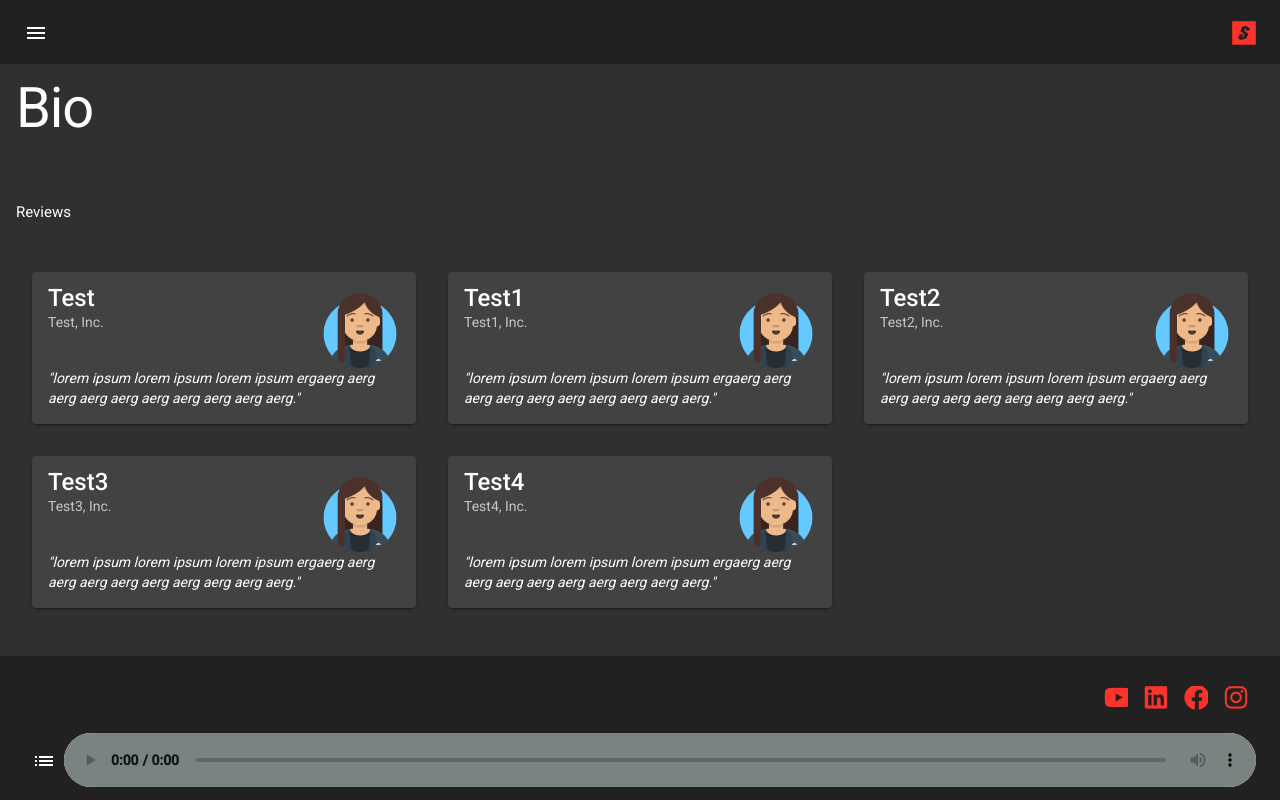
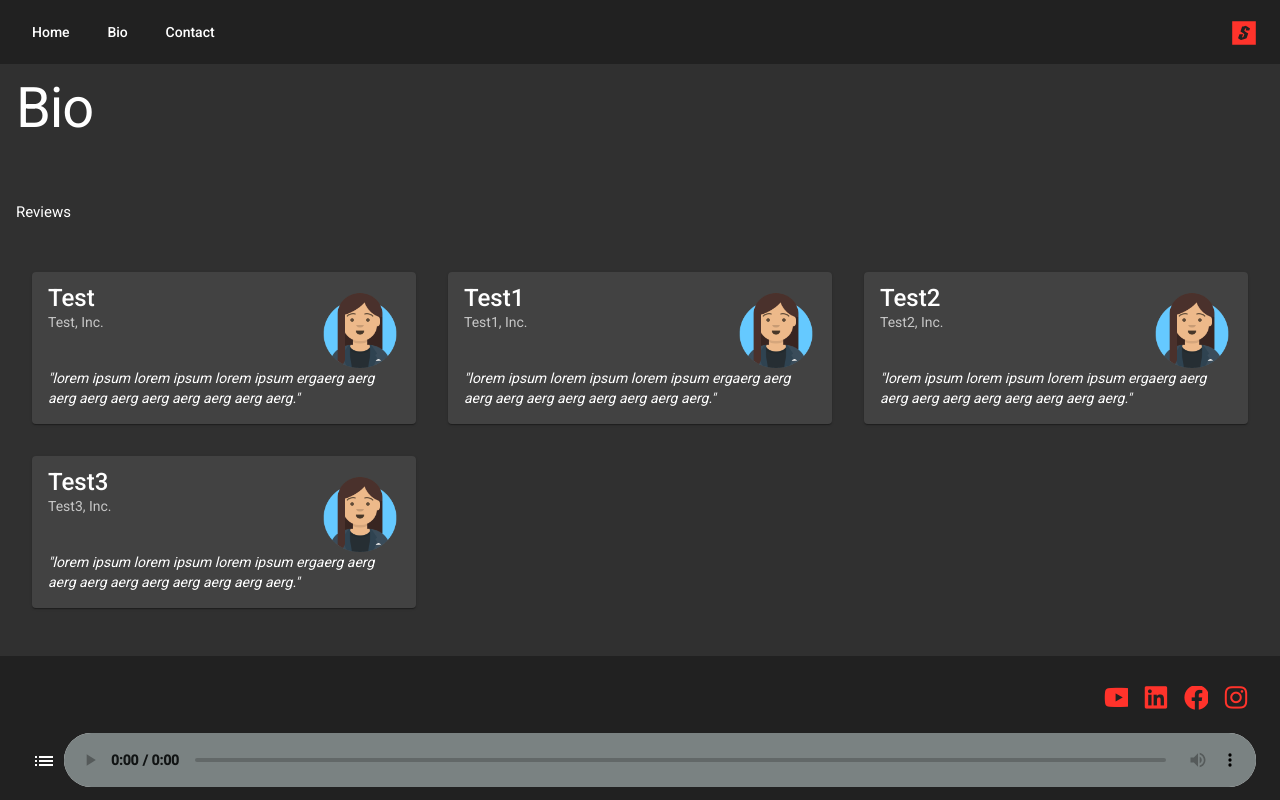
Before and after one commit to sohncompositions/sohn-compositions-portfolio, an Angular app in the folder client/: page /bio in a window 1280 px wide. Built offline with nearby package versions, Linux system fonts and the light colour scheme.

Commit message:
minor fixes/updates

```diff
--- a/client/src/app/bio/bio.component.scss
+++ b/client/src/app/bio/bio.component.scss
@@ -20,6 +20,6 @@ mat-card {
 
 @media (min-width: $breakpoint-md) {
     .grid {
-        grid-template-columns: 1fr 1fr 1fr;
+        grid-template-columns: auto auto auto;
     }
 }
--- a/client/src/app/config.json
+++ b/client/src/app/config.json
@@ -45,8 +45,8 @@
     },
     "header": {},
     "homePage": {
-        "title": "Title",
-        "subtitle": "Subtitle"
+        "title": "",
+        "subtitle": "Sohn Compositions is a music production company founded by Joshua Sohn, writing original music for advertising, film, games, and songs.  Music is carefully crafted with colors, rhythms, and melody that is tailored to your needs."
     },
     "bioPage": {
         "title": "Bio",
@@ -73,12 +73,6 @@
             {
                 "name": "Test3",
                 "company": "Test3, Inc.",
-                "avatarFilename": "referral1.png",
-                "quote": "lorem ipsum lorem ipsum lorem ipsum ergaerg aerg aerg aerg aerg aerg aerg aerg aerg aerg."
-            },
-            {
-                "name": "Test4",
-                "company": "Test4, Inc.",
                 "avatarFilename": "referral1.png",
                 "quote": "lorem ipsum lorem ipsum lorem ipsum ergaerg aerg aerg aerg aerg aerg aerg aerg aerg aerg."
             }
--- a/client/src/app/contact/contact.component.html
+++ b/client/src/app/contact/contact.component.html
@@ -8,7 +8,7 @@
         </div>
     </div>
     <div class='form-container column'>
-        <label>{{pageConfig.formCaption}}</label>
+        <label *ngIf='!submitting && !submitted'>{{pageConfig.formCaption}}</label>
         <form *ngIf='!submitting && !submitted' class='column' [formGroup]='contactForm'
             (ngSubmit)='handleSubmit($event)'>
             <mat-form-field appearance="fill">
--- a/client/src/app/header/header.component.html
+++ b/client/src/app/header/header.component.html
@@ -1,5 +1,5 @@
 <mat-toolbar>
-    <div class='toolbar-item'>
+    <div class='toolbar-item hide'>
         <button mat-icon-button [matMenuTriggerFor]='menu'>
             <mat-icon>
                 menu
@@ -11,6 +11,11 @@
             <button mat-menu-item routerLink='/contact'>Contact</button>
         </mat-menu>
     </div>
+    <div class='show row'>
+        <button mat-button routerLink='/'>Home</button>
+        <button mat-button routerLink='/bio'>Bio</button>
+        <button mat-button routerLink='/contact'>Contact</button>
+    </div>
     <div class='toolbar-item spacer'></div>
     <div class='toolbar-item'>
         <button color='accent' mat-icon-button routerLink='/'>
--- a/client/src/app/header/header.component.scss
+++ b/client/src/app/header/header.component.scss
@@ -1,3 +1,18 @@
+@import "../../styles/responsive.scss";
+
 .toolbar-item.spacer {
   flex: 1;
 }
+
+.show {
+  display: none;
+}
+
+@media (min-width: $breakpoint-sm) {
+  .hide {
+    display: none;
+  }
+  .show {
+    display: flex;
+  }
+}
--- a/client/src/app/social-media/social-media.component.html
+++ b/client/src/app/social-media/social-media.component.html
@@ -1,5 +1,5 @@
 <div class='row pull-right'>
-    <a class='link' mat-icon-button [href]='link.url' *ngFor='let link of socialMediaLinks'>
+    <a class='link' target="_blank" mat-icon-button [href]='link.url' *ngFor='let link of socialMediaLinks'>
         <mat-icon color='primary' fontSet="fab" [fontIcon]="generateIcon(link.iconLabel)"></mat-icon>
     </a>
 </div>
```
